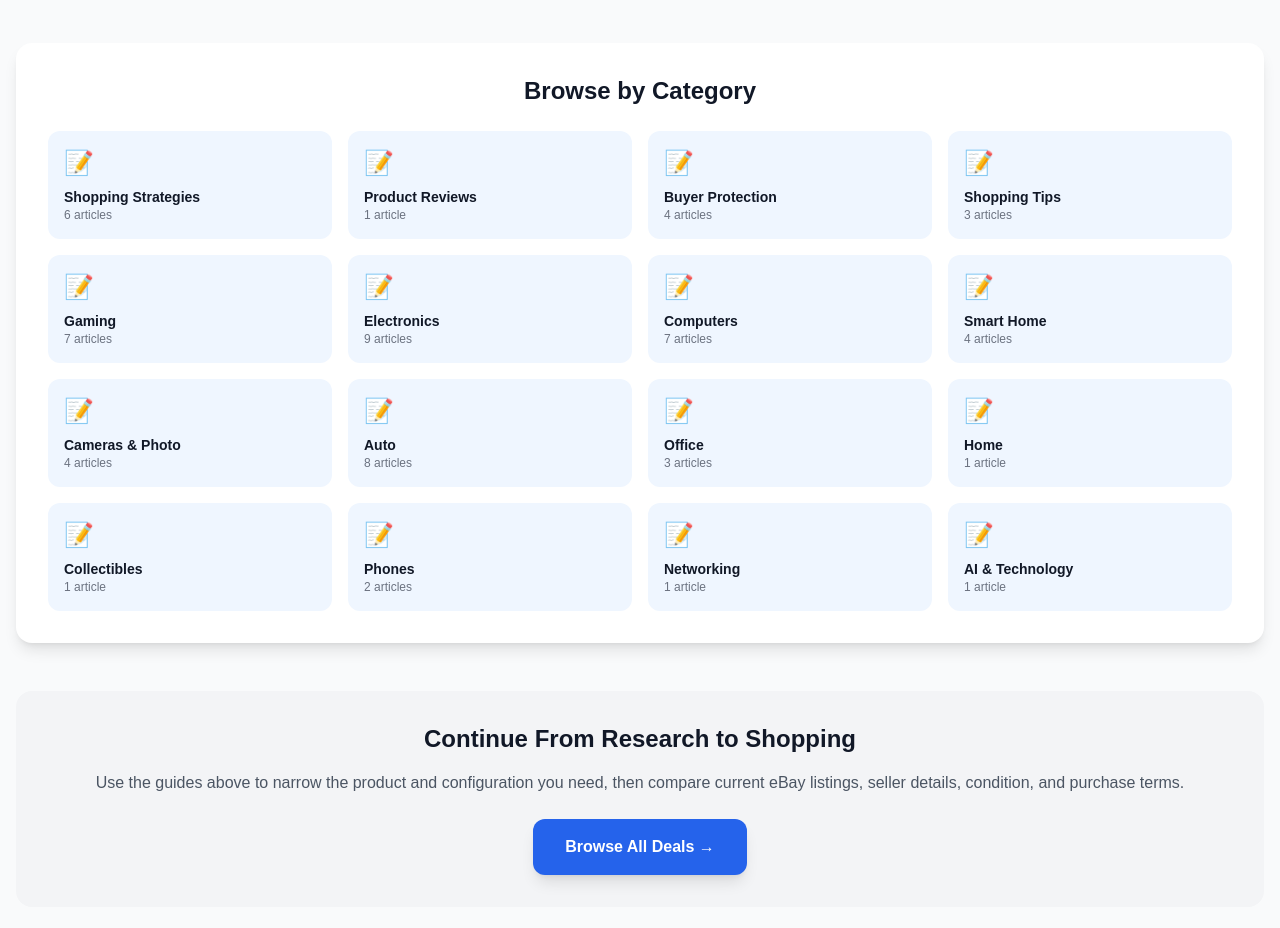
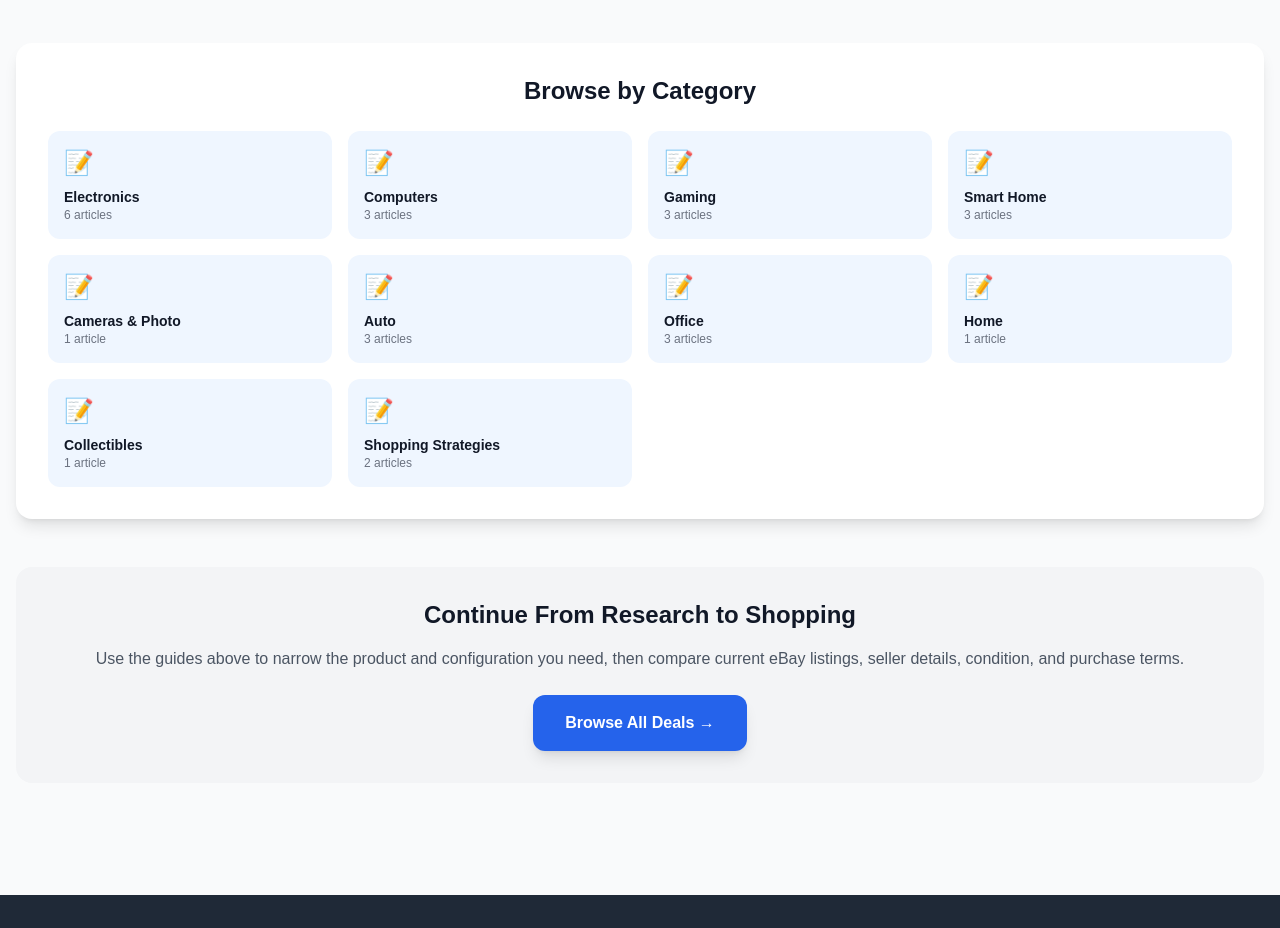
Before and after one commit to SamoTech/ebay-store, a Next.js app: page /blog in a window 1280 px wide. Shown: the part 5440-6368 px from the top of the page. Built offline with nearby package versions, Linux system fonts and the light colour scheme; no server answers.

Commit message:
fix(adsense): keep blog category discovery limited to indexable guides

```diff
--- a/app/blog/page.tsx
+++ b/app/blog/page.tsx
@@ -122,8 +122,8 @@ export default function BlogPage() {
             Browse by Category
           </h3>
           <div className="grid grid-cols-2 md:grid-cols-4 gap-4">
-            {Array.from(new Set(blogArticles.map(article => article.category))).map((category) => {
-              const count = blogArticles.filter(article => article.category === category).length;
+            {Array.from(new Set(displayPosts.map(article => article.category))).map((category) => {
+              const count = displayPosts.filter(article => article.category === category).length;
               return (
                 <div key={category} className="p-4 bg-blue-50 dark:bg-blue-900/20 rounded-xl">
                   <div className="text-2xl mb-2">📝</div>
```
